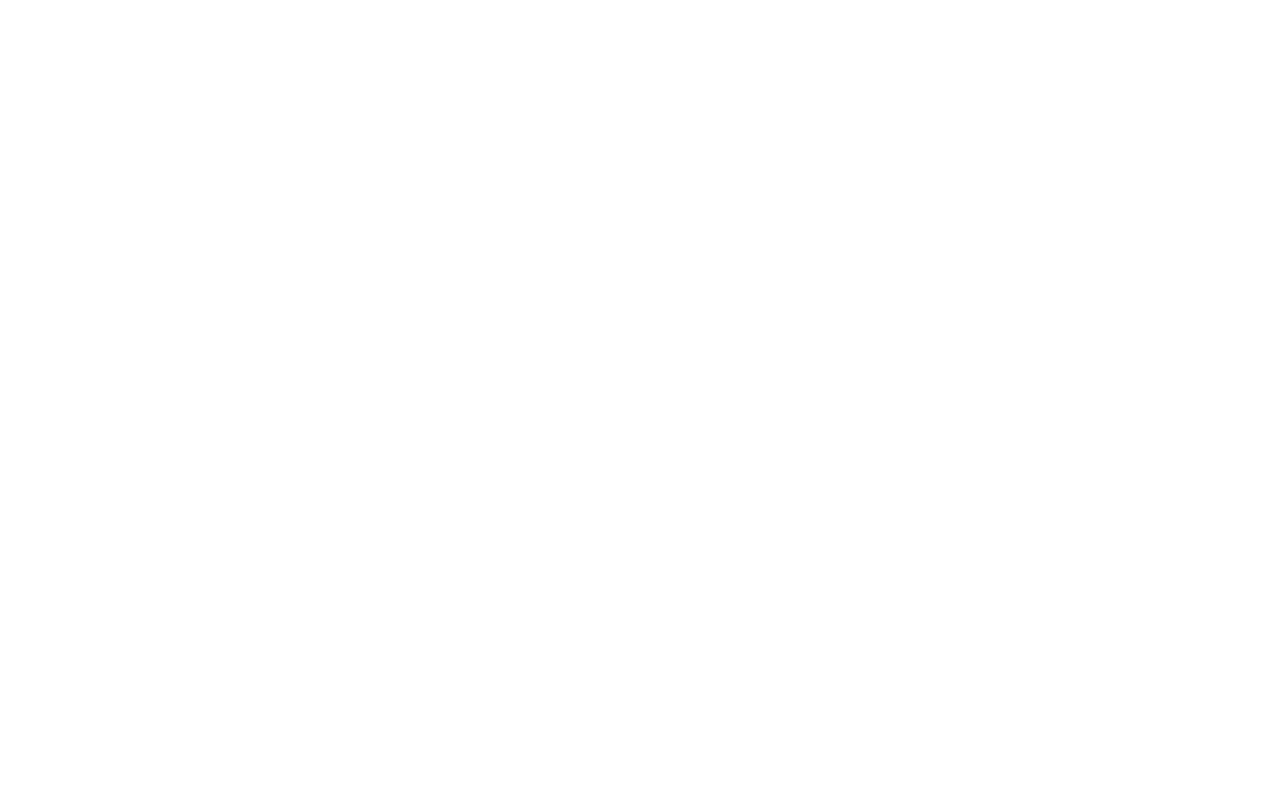
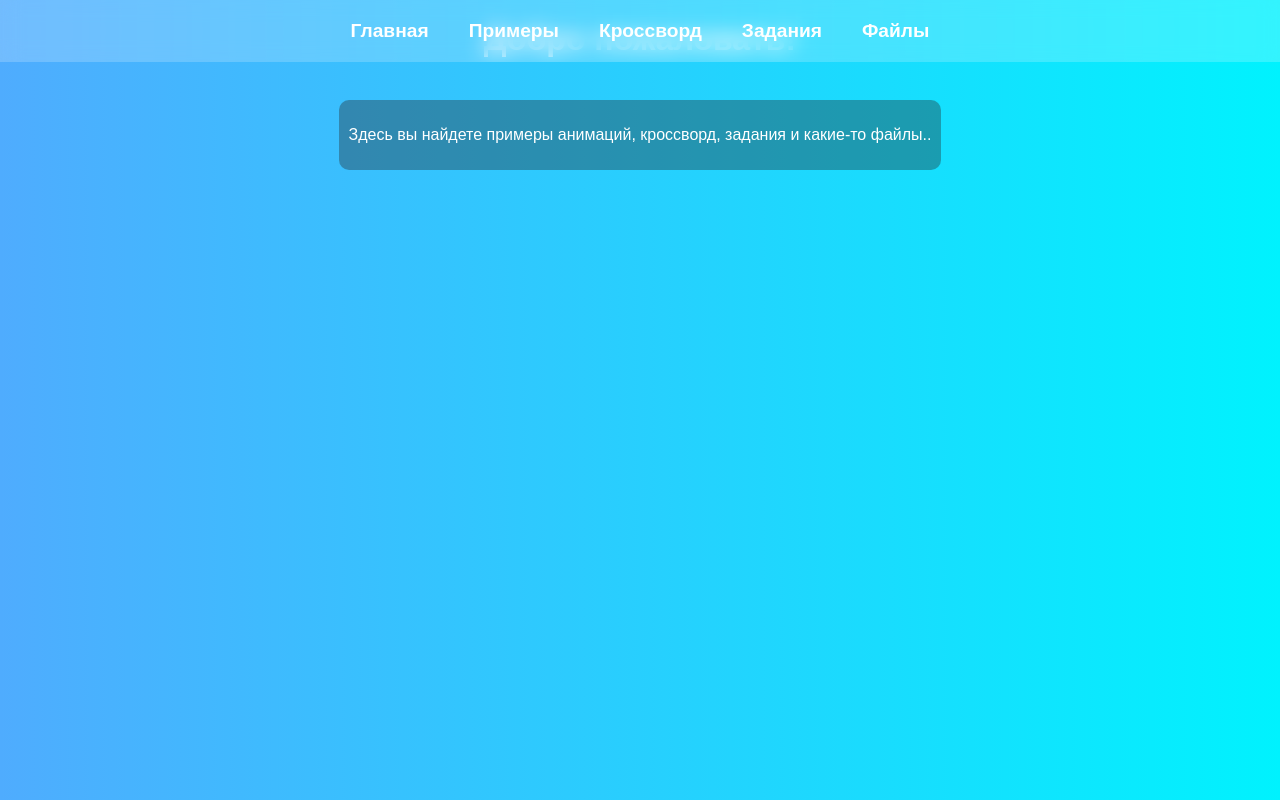
Before and after one commit to Arcadnick/ReportOnJavaScript, a React (Create React App) app: page /easteregg in a window 1280 px wide. Before the commit this address had no page. Built offline with nearby package versions, Linux system fonts and the light colour scheme.

Commit message:
add new page

```diff
--- a/src/App.js
+++ b/src/App.js
@@ -6,6 +6,7 @@
 import Files from "./pages/Files";
 import Tasks from "./pages/Tasks";
 import CssAnimationPage from './components/css-animation-playground/CssAnimationPage';
+import EasterEgg from "./pages/EasterEgg";
 
 function App() {
     return (
@@ -17,6 +18,7 @@
                 <Route path="/files" element={<Files />} />
                 <Route path="/tasks" element={<Tasks />} />
                 <Route path="/css-animation" element={<CssAnimationPage />} />
+                <Route path="/easteregg" element={<EasterEgg />} />
             </Routes>
         </Router>
     );
--- /dev/null
+++ b/src/pages/EasterEgg.js
@@ -0,0 +1,27 @@
+import React from "react";
+import { Link } from "react-router-dom";
+import "../styles/EasterEgg.css";
+
+function EasterEgg() {
+    return (
+        <div className="easterEgg-container">
+            {/* Навигация */}
+            <nav className="navbar">
+                <Link to="/" className="nav-link">Главная</Link>
+                <Link to="/examples" className="nav-link">Примеры</Link>
+                <Link to="/crossword" className="nav-link">Кроссворд</Link>
+                <Link to="/tasks" className="nav-link">Задания</Link>
+                <Link to="/files" className="nav-link">Файлы</Link>
+            </nav>
+
+            <h1 className="easterEgg-title">Добро пожаловать!</h1>
+
+            {/* Баннер */}
+            <div className="banner">
+                <p>Здесь вы найдете примеры анимаций, кроссворд, задания и какие-то файлы..</p>
+            </div>
+        </div>
+    );
+}
+
+export default EasterEgg;
--- /dev/null
+++ b/src/styles/EasterEgg.css
@@ -0,0 +1,10 @@
+.easterEgg-container {
+    display: flex;
+    flex-direction: column;
+    align-items: center;
+    height: 100vh;
+    background: linear-gradient(to right, #4facfe, #00f2fe);
+    color: white;
+    text-align: center;
+    font-family: 'Arial', sans-serif;
+}
```
